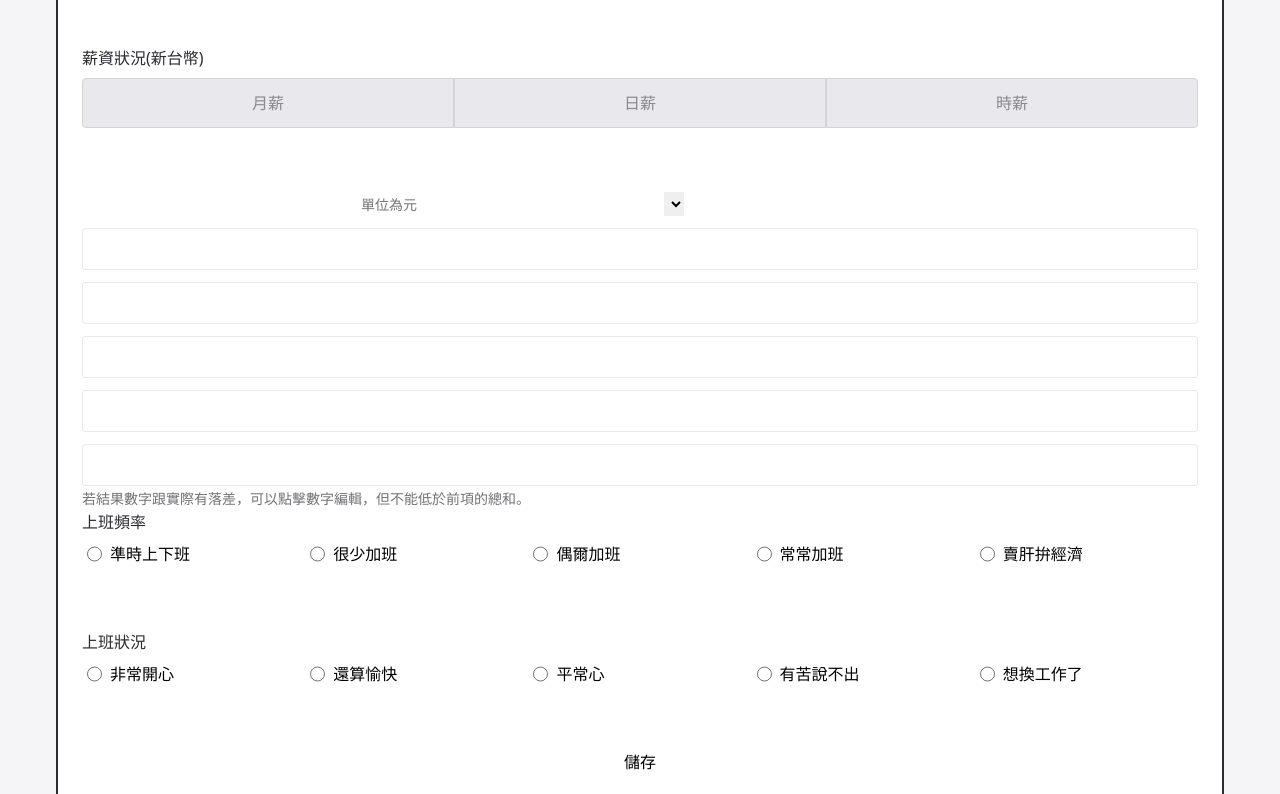
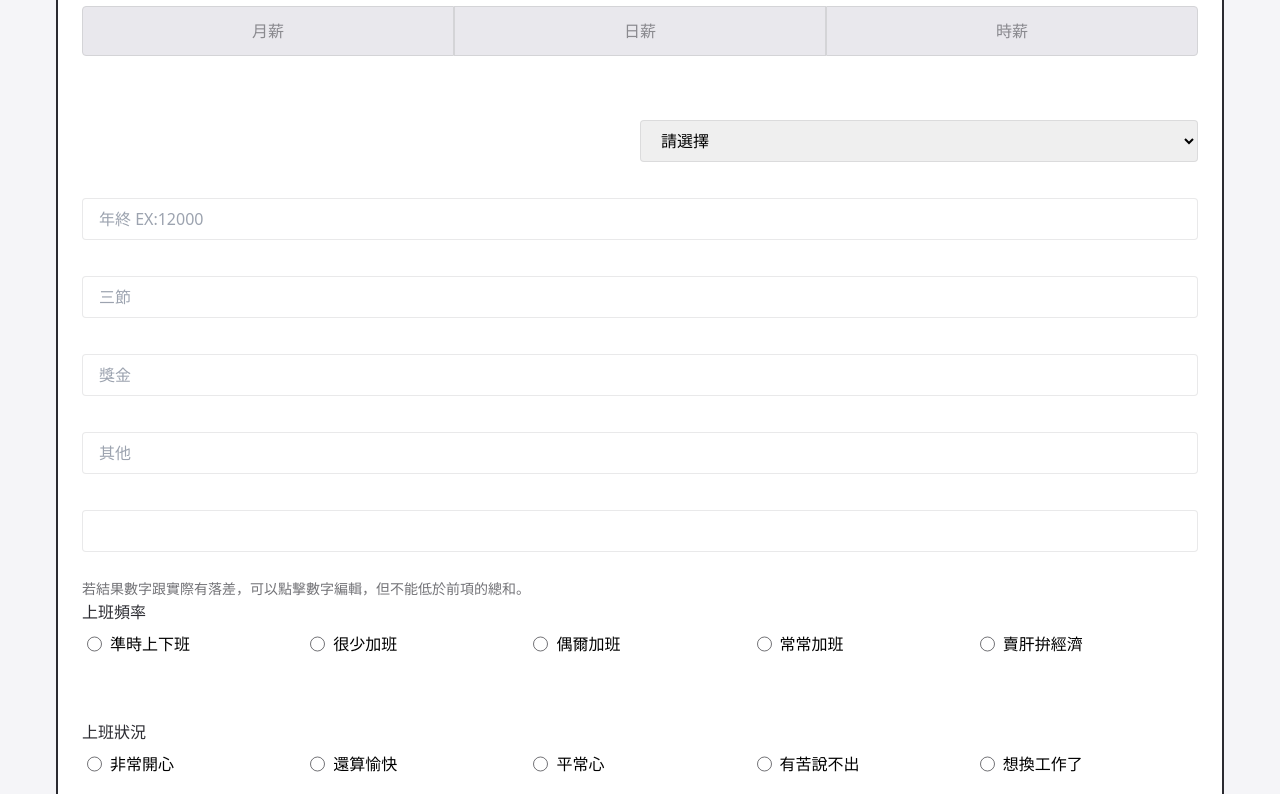
Before and after one commit to jung0730/true-salary-story-react, a Next.js app: page /share in a window 1280 px wide. Shown: the part 1380-2174 px from the top of the page. Built offline with nearby package versions, Linux system fonts and the light colour scheme.

Commit message:
調整input元件

```diff
--- a/src/app/components/FormControl/Form.tsx
+++ b/src/app/components/FormControl/Form.tsx
@@ -24,7 +24,6 @@ const Form = () => {
   const {
     register,
     handleSubmit,
-    setValue,
     formState: { errors }
   } = useForm<{ [x: string]: string }>();
   const onSubmit = (data) => {
@@ -40,48 +39,7 @@ const Form = () => {
       <FormSelect options={yearsOfServiceOptions} title="總年資" error={errors?.totalYearsOfService?.message} {...register('totalYearsOfService', { required: "This is required." })} />
       <FormRadioButtonStyle options={employmentTypesOptions} title="職務類別"  error={errors?.employmentType?.message} {...register('employmentType',  { required: "This is required." })}/>
       <FormRadioButtonStyle options={isInServiceOptions} title="在職狀況" error={errors?.isInService?.message} {...register('isInService', { required: "This is required." })} />
-      <FormRadioButtonStyle options={salaryTypesOpions} title="薪資狀況(新台幣)" error={errors?.salaryTypes?.message} {...register('salaryTypes', { required: "This is required." })} />
-      <div className="mt-4">
-        <div className="md:pl-12">
-          <div className="flex flex-wrap md:flex-nowrap">
-            <div className="w-full">
-              <input />
-              <span className="text-black-6 text-sm">單位為元</span>
-            </div>
-            <div className="md:shrink grow md:w-full flex">
-              <div className="w-full">
-                <select />
-              </div>
-            </div>
-          </div>
-        </div>
-        <div className="flex mt-3">
-          <div className="w-full">
-            <input type="number" className="w-full border border-black-1 rounded py-2 pl-4 pr-9"></input>
-          </div>
-        </div>
-        <div className="flex mt-3">
-          <div className="w-full">
-            <input type="number" className="w-full border border-black-1 rounded py-2 pl-4 pr-9"></input>
-          </div>
-        </div>
-        <div className="flex mt-3">
-          <div className="w-full">
-            <input type="number" className="w-full border border-black-1 rounded py-2 pl-4 pr-9"></input>
-          </div>
-        </div>
-        <div className="flex mt-3">
-          <div className="w-full">
-            <input type="number" className="w-full border border-black-1 rounded py-2 pl-4 pr-9"></input>
-          </div>
-        </div>
-        <div className="mt-3">
-          <div className="w-full">
-            <input type="number" className="w-full border border-black-1 rounded py-2 pl-4 pr-9"></input>
-          </div>
-        </div>
-        <span className="text-sm text-black-6">若結果數字跟實際有落差，可以點擊數字編輯，但不能低於前項的總和。</span>
-      </div>
+      <FormSalaryCalculation register={register} errors={errors}/>
       <FormRadio options={overtimeOptions} title="上班頻率" error={errors?.overtime?.message} {...register('overtime', { required: "This is required." })} />
       <FormRadio options={feelingOptions} title="上班狀況" error={errors?.feeling?.message} {...register('feeling', { required: "This is required." })} />
       <button type="submit" className="w-full">
--- /dev/null
+++ b/src/app/components/FormControl/FormNumberInput.tsx
@@ -0,0 +1,22 @@
+import { forwardRef, ForwardedRef } from 'react';
+import NumberInput from './NumberInput'
+
+type FormInputProps = {
+  label: string;
+  placeholder?: string;
+  error?: string
+};
+
+
+const FormNumberInput = forwardRef((props: FormInputProps, ref: ForwardedRef<HTMLInputElement>) => {
+  const { label, placeholder, error, ...rest } = props;
+  return (
+    <div className="flex mt-3">
+      <div className="w-full">
+        <NumberInput {...props} ref={ref}/>
+      </div>
+    </div>
+  )
+})
+
+export default FormNumberInput;
--- a/src/app/components/FormControl/FormRadio.tsx
+++ b/src/app/components/FormControl/FormRadio.tsx
@@ -8,7 +8,6 @@ type FormRadioProps = {
   error?: string;
 };
 
-// label, required, error...
 const FormRadio = forwardRef((props: FormRadioProps, ref: ForwardedRef<HTMLInputElement>) => {
   const {
     title, options, error, ...rest
@@ -21,8 +20,7 @@ const FormRadio = forwardRef((props: FormRadioProps, ref: ForwardedRef<HTMLInput
            ref={ref}
            value={item.value}
            className={clsx(
-            'appearance-none w-[20px] h-[20px] relative after:content-[""] after:absolute after:top-1/2 after:translate-y-[-50%] after:right-0 after:w-[15px] after:h-[15px] after:border after:border-black-6 after:border-solid after:rounded-full checked:after:border-[6px] checked:after:border-blue',
-           { ...rest}
+            'appearance-none w-[20px] h-[20px] relative after:content-[""] after:absolute after:top-1/2 after:translate-y-[-50%] after:right-0 after:w-[15px] after:h-[15px] after:border after:border-black-6 after:border-solid after:rounded-full checked:after:border-[6px] checked:after:border-blue'
           )} />
       <span className="ml-2">{item.text}</span>
     </label>
@@ -33,7 +31,7 @@ const FormRadio = forwardRef((props: FormRadioProps, ref: ForwardedRef<HTMLInput
       <div className="md:flex items-center justify-between">
         {optionsList}
       </div>
-      <p className="min-h-[24px]">{ error}</p>
+      <p className="min-h-[24px]">{ error }</p>
     </div>
   )
 })
--- a/src/app/components/FormControl/FormRadioButtonStyle.tsx
+++ b/src/app/components/FormControl/FormRadioButtonStyle.tsx
@@ -5,7 +5,7 @@ import { useState } from 'react';
 type FormRadioButtonStyleProps = {
   options: [];
   title: string,
-  onChange: (value: string) => void;
+  onChange: () => void;
   error?: string
 };
 
@@ -28,8 +28,7 @@ const FormRadioButtonStyle = forwardRef((props: FormRadioButtonStyleProps, ref:
             id={item.value}
             onChange={handleChange}
             className={clsx(
-              'h-0 left-0 opacity-0 pointer-events-none absolute top-0 invisible width-0 appearance-none',
-            { ...rest}
+              'h-0 left-0 opacity-0 pointer-events-none absolute top-0 invisible width-0 appearance-none'
             )} />
         <span className={clsx(
           'text-black-5 releative items-center flex justify-center py-3 w-full border border-dark',
--- a/src/app/components/FormControl/FormSalaryCalculation.tsx
+++ b/src/app/components/FormControl/FormSalaryCalculation.tsx
@@ -1,21 +1,64 @@
-import clsx from 'clsx';
-import { forwardRef, ForwardedRef } from 'react';
+import { useState } from 'react';
+import FormNumberInput from './FormNumberInput'
+import NumberInput from './NumberInput';
+import FormRadioButtonStyle from './FormRadioButtonStyle';
+import Select from './Select';
+import {
+  cityOptions,
+  yearsOfServiceOptions,
+  workingHoursOptions,
+  isInServiceOptions,
+  employmentTypesOptions,
+  salaryTypesOpions,
+  monthOptions,
+  overtimeOptions,
+  feelingOptions,
+  tagsOptions,
+} from '../../utils/options';
 
-type FormSalaryCalculationProps = {
-  value?: string;
-  title: string;
-  error?: string;
-};
-
-// label, required, error...
-const FormSalaryCalculation = forwardRef((props: FormSalaryCalculationProps, ref: ForwardedRef<HTMLSelectElement>) => {
-  const {
-    title, error, ...rest
-  } = props;
+const FormSalaryCalculation = ({ register, errors }) => {
+  const [select, setSelect] = useState('');
+  const handleChange = (e) => {
+    setSelect(e.target.value)
+  }
   return (
-    <div className="mb-10">
+    <>
+    <FormRadioButtonStyle options={salaryTypesOpions} title="薪資狀況(新台幣)" error={errors?.salaryTypes?.message} {...register('salaryTypes', { required: "This is required." })} onChange={handleChange} />
+    <div className="mt-4">
+    <div className="">
+      <div className="flex flex-wrap md:flex-nowrap">
+        <div className="w-full">
+          { select === 'monthly' &&
+          <>
+            <NumberInput placeholder={'月薪 EX:35000'} {...register('monthlySalary')} />
+            <span className="absolute top-2 right-4 flex items-center pt-2 text-black-6 text-sm">x12月</span>
+          </>
+          }
+          {
+            select === 'daily' && <NumberInput placeholder={'日薪 EX:1000'} {...register('dailySalary')} />
+          }
+          {
+            select === 'hourly' && <NumberInput placeholder={'時薪 EX:176'} {...register('hourlySalary')} />
+          }
+        </div>
+        { select !== 'monthly' &&
+        <div className="md:shrink grow md:w-full flex">
+          <div className="w-full">
+            <Select options={monthOptions} {...register('totalYearsOfService', { required: "This is required." })} />
+          </div>
+        </div>
+        }
+      </div>
     </div>
+    <FormNumberInput placeholder={'年終 EX:12000'} {...register('yearEndBonus')} />
+    <FormNumberInput placeholder={'三節'} {...register('holidayBonus')}/>
+    <FormNumberInput placeholder={'獎金'} {...register('profitSharingBonus')}/>
+    <FormNumberInput placeholder={'其他'} {...register('otherBonus')}/>
+    <FormNumberInput {...register('total')}/>
+    <span className="text-sm text-black-6">若結果數字跟實際有落差，可以點擊數字編輯，但不能低於前項的總和。</span>
+  </div>
+  </>
   )
-})
+}
 
 export default FormSalaryCalculation;
--- /dev/null
+++ b/src/app/components/FormControl/NumberInput.tsx
@@ -0,0 +1,26 @@
+import { forwardRef, ForwardedRef } from 'react';
+
+type FormInputProps = {
+  label: string;
+  placeholder?: string;
+  error?: string
+};
+
+
+const NumberInput = forwardRef((props: FormInputProps, ref: ForwardedRef<HTMLInputElement>) => {
+  const { label, placeholder, error, ...rest } = props;
+  return (
+    <>
+      <input type="text"
+             placeholder={placeholder}
+             inputMode="numeric"
+             pattern="\d*"
+             ref={ref}
+             {...rest}
+             className='w-full border border-black-1 rounded py-2 pl-4 pr-9' />
+      <p className="min-h-[24px]">{ error }</p>
+    </>
+  )
+})
+
+export default NumberInput;
--- /dev/null
+++ b/src/app/components/FormControl/Select.tsx
@@ -0,0 +1,32 @@
+import { forwardRef, ForwardedRef } from 'react';
+
+type SelectProps = {
+  options: [];
+  onChange: () => void;
+  error?: string
+  name: string;
+};
+
+const Select = forwardRef((props: SelectProps, ref: ForwardedRef<HTMLSelectElement>) => {
+  const {
+    options, error, onChange, name, ...rest
+  } = props;
+  const optionsList = options.map((item) =>
+    <option key={item.text}
+            value={item.value}
+            {...rest}>
+      {item.text}
+    </option>
+  )
+  return (
+    <>
+      <select ref={ref} name={name} onChange={onChange} className="w-full border border-black-1 rounded py-2 pl-4 pr-9 h-[42px]">
+        <option value="">請選擇</option>
+          {optionsList}
+      </select>
+      <p className="min-h-[24px]">{ error }</p>
+    </>
+  )
+})
+
+export default Select;
```
Also changed, not shown: src/app/components/FormControl/FormSelect.tsx (+6 -22 lines).
